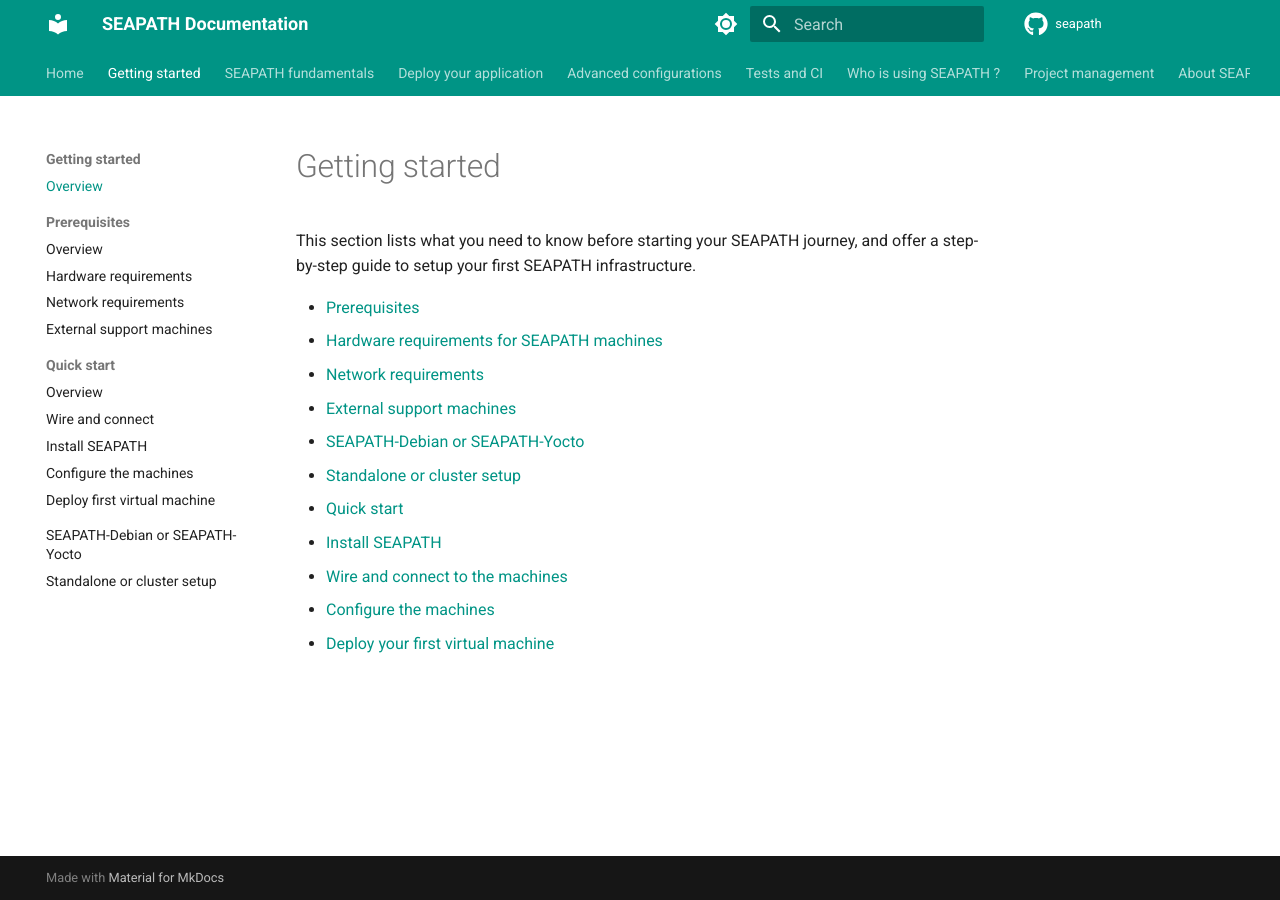
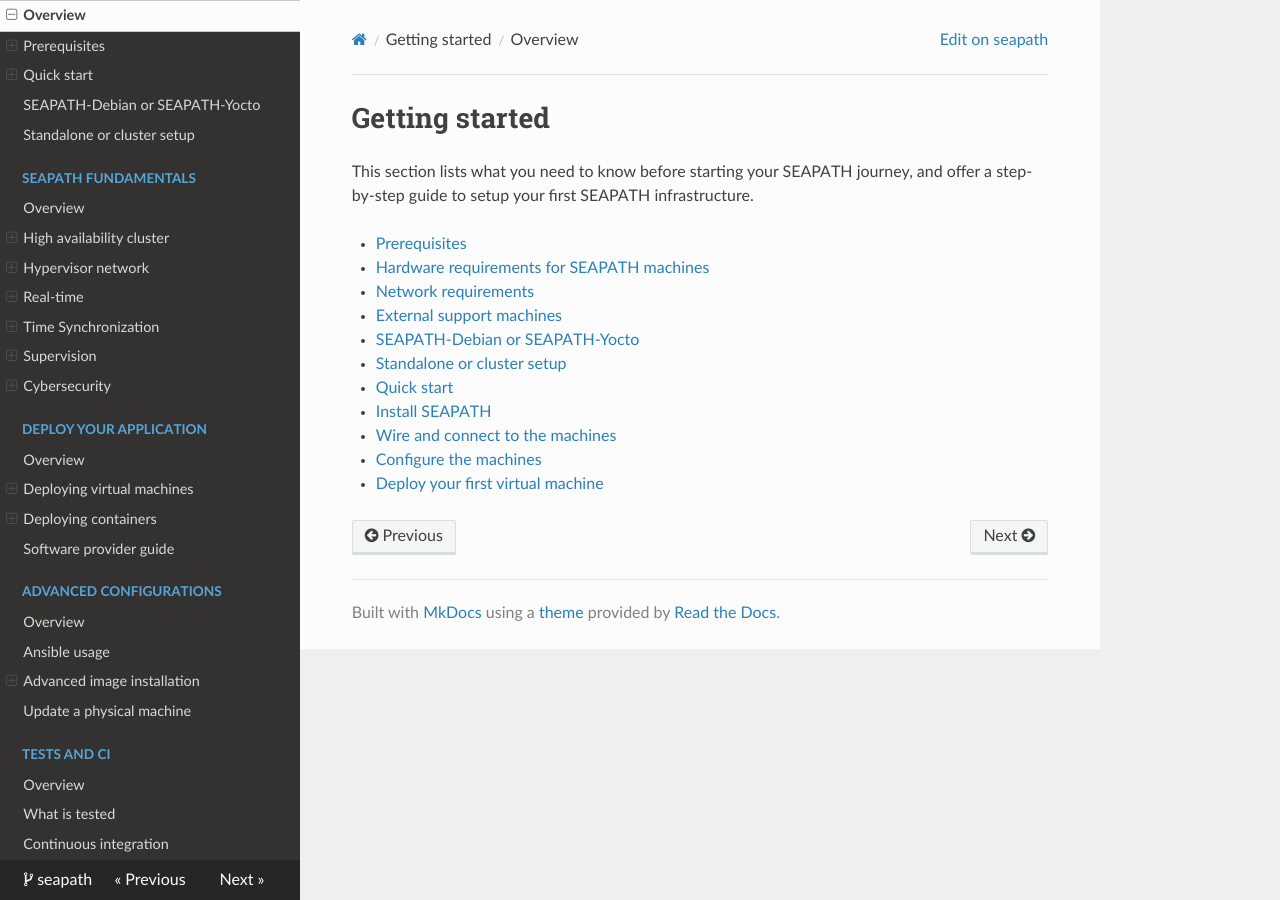
Before and after one commit to seapath/docs, an MkDocs documentation site: the page built from docs/pages/Getting started.md, in a window 1280 px wide. Built offline with MkDocs 1.6.1, drawn with Linux system fonts in a browser that asks for light colours; nearby versions of some CDN libraries.

Commit message:
docs: switch to official Read The Docs theme in MkDocs configuration
Replace the Material theme with the classic Read The Docs theme (theme: readthedocs)
to match the standard Read The Docs documentation layout (dark sidebar, integrated
search, and breadcrumbs navigation).

Signed-off-by: Mickaël Tansorier <mickael.tansorier@smile.fr>

```diff
--- a/mkdocs.yml
+++ b/mkdocs.yml
@@ -7,34 +7,13 @@ repo_name: seapath
 docs_dir: docs
 
 theme:
-  name: material
-  language: en
-  palette:
-    # Palette toggle for light mode
-    - scheme: default
-      primary: teal
-      accent: indigo
-      toggle:
-        icon: material/brightness-7
-        name: Switch to dark mode
-    # Palette toggle for dark mode
-    - scheme: slate
-      primary: teal
-      accent: indigo
-      toggle:
-        icon: material/brightness-4
-        name: Switch to light mode
-  features:
-    - navigation.tabs
-    - navigation.sections
-    - navigation.expand
-    - navigation.top
-    - navigation.tracking
-    - search.suggest
-    - search.highlight
-    - content.code.copy
-  icon:
-    repo: fontawesome/brands/github
+  name: readthedocs
+  highlightjs: true
+  hljs_languages:
+    - yaml
+    - bash
+    - python
+    - json
 
 plugins:
   - search
```
